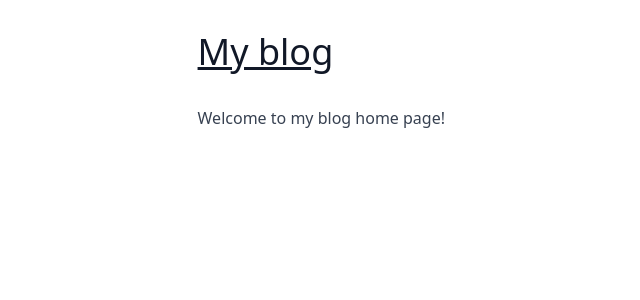
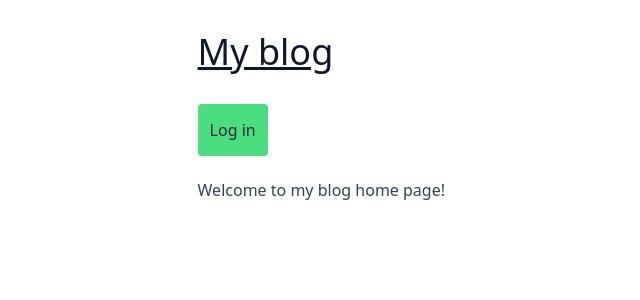
Before and after one commit to platformatic/tutorial-platformatic-auth0-nextjs, a Next.js app in the folder blog-frontend/: page / in a window 1280 px wide. Shown: the top 300 px of the page, without its empty margins (145-785 px from the left). Built offline with nearby package versions, Linux system fonts and the light colour scheme; no server answers.

Commit message:
[frontend] Create login and logout buttons

```diff
--- a/blog-frontend/src/components/layout.js
+++ b/blog-frontend/src/components/layout.js
@@ -1,5 +1,8 @@
 import { useAuth0 } from '@auth0/auth0-react'
 import Link from 'next/link'
+
+import LoginButton from '@/components/login'
+import LogoutButton from '@/components/logout'
 
 export default function Layout({ children }) {
   const { user, error, isAuthenticated, isLoading } = useAuth0()
@@ -20,6 +23,18 @@ export default function Layout({ children }) {
         <h1>
           <Link href="/">My blog</Link>
         </h1>
+        <section>
+          {isAuthenticated ? (
+            <>
+              <p>
+                <strong>Logged in as {user.name}</strong>
+              </p>
+              <LogoutButton />
+            </>
+          ) : (
+            <LoginButton />
+          )}
+        </section>
       </header>
       <main>
         {children}
--- /dev/null
+++ b/blog-frontend/src/components/login.js
@@ -0,0 +1,14 @@
+import { useAuth0 } from '@auth0/auth0-react'
+
+export default function LoginButton() {
+  const { loginWithRedirect } = useAuth0()
+
+  return (
+    <button
+      onClick={() => loginWithRedirect()}
+      className="bg-green-400 text-gray-800 rounded p-3"
+    >
+      Log in
+    </button>
+  )
+}
--- /dev/null
+++ b/blog-frontend/src/components/logout.js
@@ -0,0 +1,14 @@
+import { useAuth0 } from '@auth0/auth0-react'
+
+export default function LogoutButton() {
+  const { logout } = useAuth0();
+
+  return (
+    <button
+      onClick={() => logout({ logoutParams: { returnTo: window.location.origin } })}
+      className="bg-green-400 text-gray-800 rounded p-3"
+    >
+      Log out
+    </button>
+  );
+}
```
